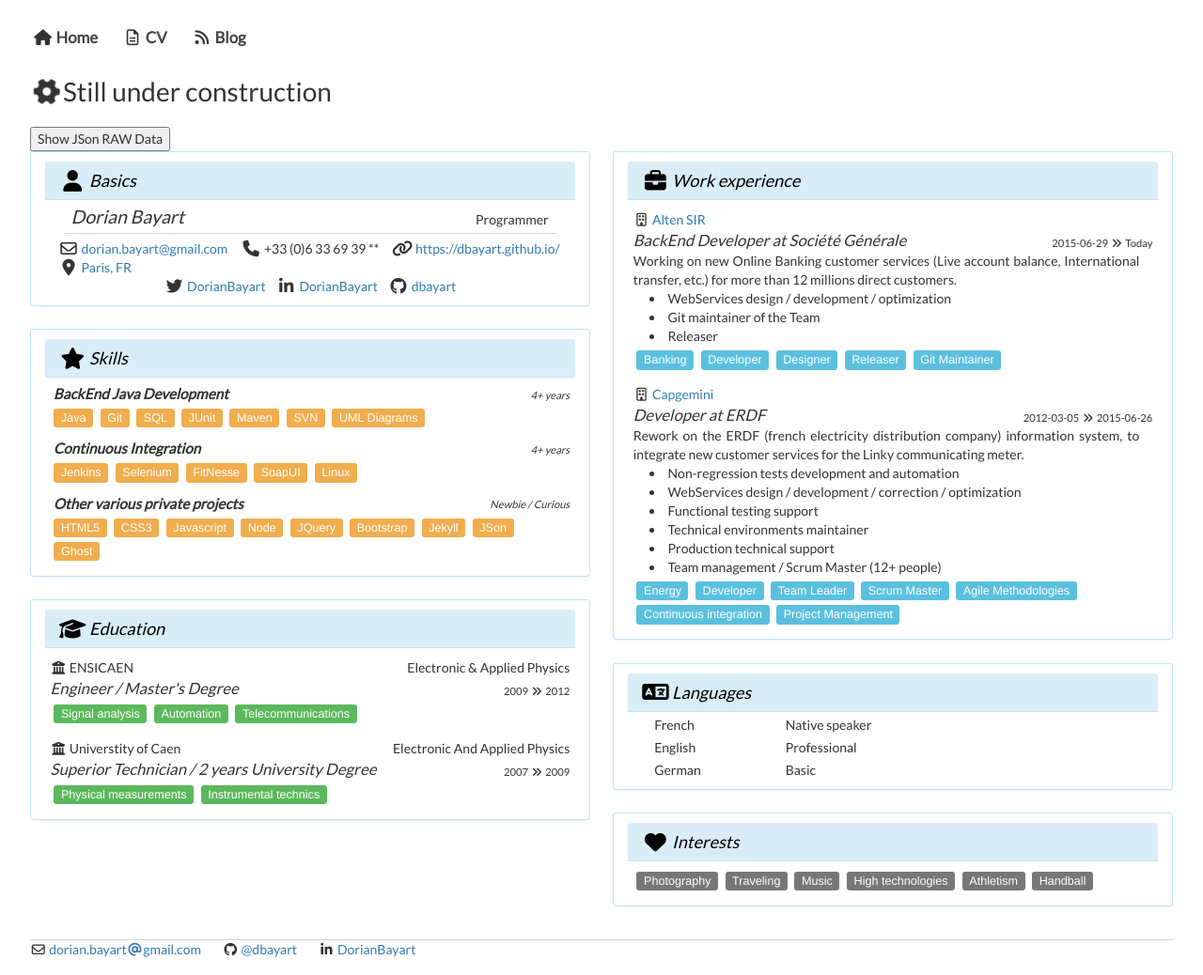
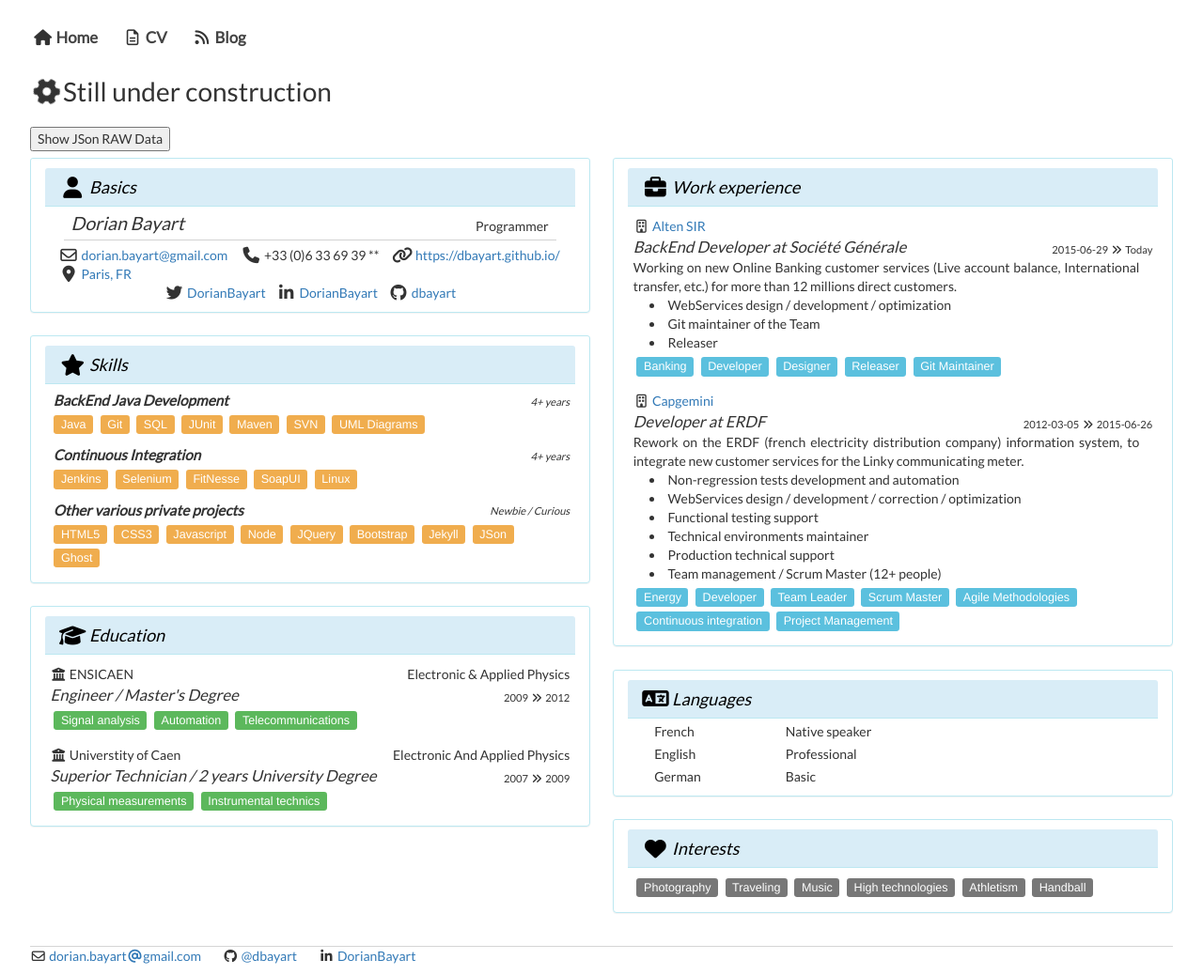
Before and after one commit to dorianbayart/dorianbayart.github.io, a Jekyll site: the page built from cv/index.html, in a window 1280 px wide. Shown: the whole page at 94% size. Built offline with Jekyll 4.4.1, drawn with Linux system fonts in a browser that asks for light colours; nearby versions of some CDN libraries.

Commit message:
Update cv.css

```diff
--- a/css/cv.css
+++ b/css/cv.css
@@ -12,6 +12,10 @@
 
 .gutter-sizer {
 	width: 2%;
+}
+
+#showButton {
+	margin-bottom: 0.5em;
 }
 
 div {
```
